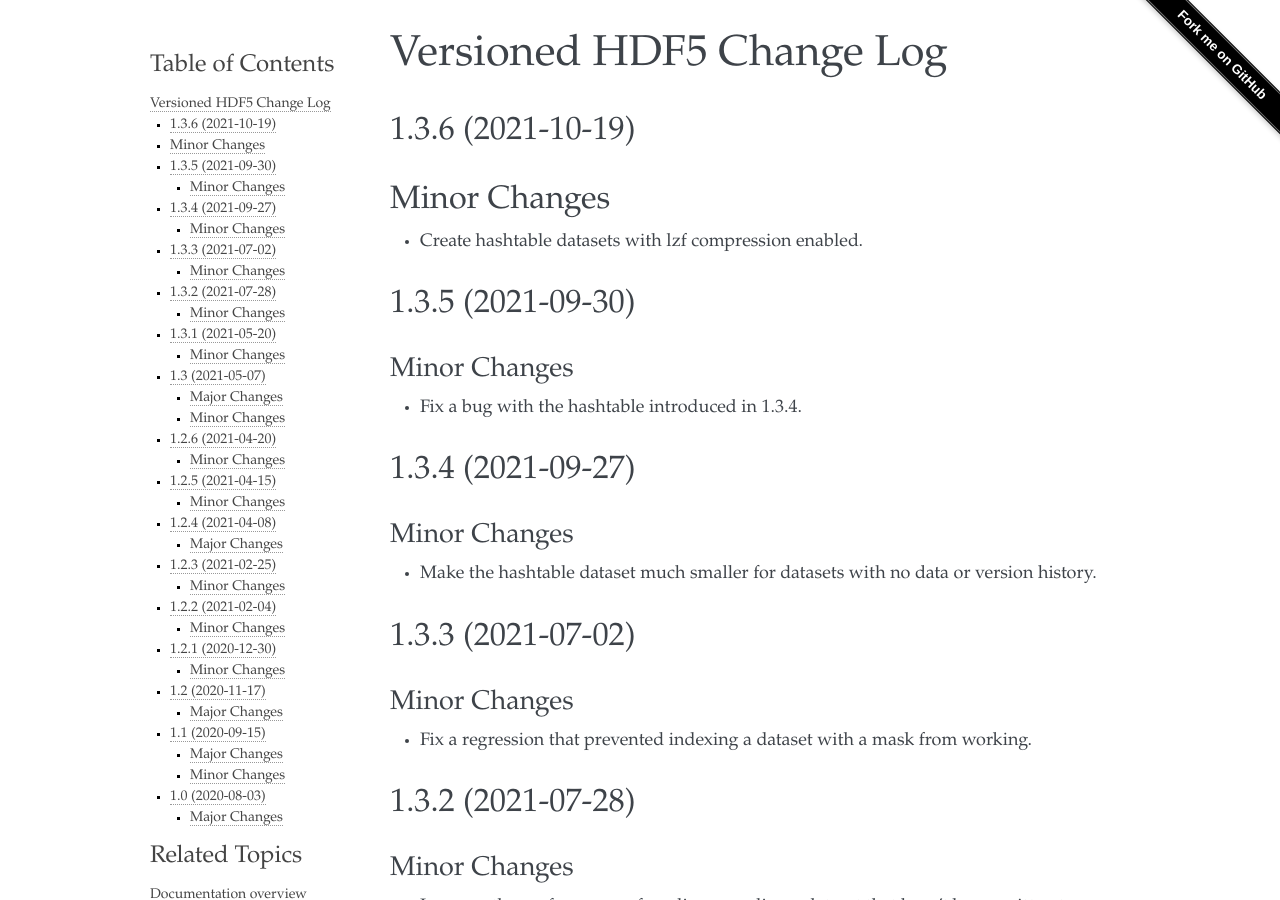
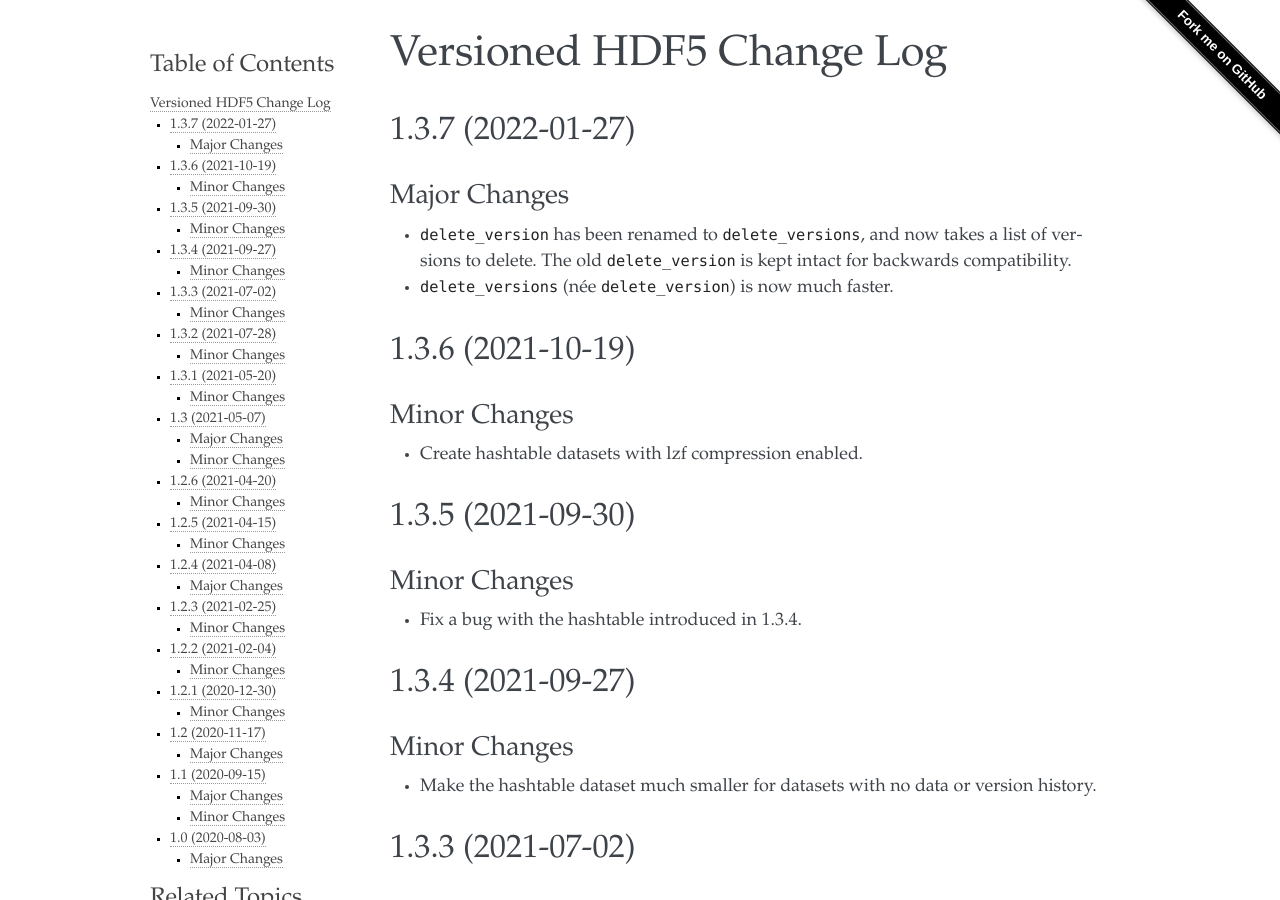
Before and after one commit to deshaw/versioned-hdf5, a Sphinx documentation site: the page built from docs/changelog.md, in a window 1280 px wide and 900 px high. Built offline with Sphinx 7.4.7, drawn with Linux system fonts in a browser that asks for light colours.

Commit message:
Add a changelog for a 1.3.7 release

```diff
--- a/docs/changelog.md
+++ b/docs/changelog.md
@@ -1,9 +1,17 @@
 Versioned HDF5 Change Log
 =========================
 
+## 1.3.7 (2022-01-27)
+
+### Major Changes
+- `delete_version` has been renamed to `delete_versions`, and now takes a list
+  of versions to delete. The old `delete_version` is kept intact for backwards
+  compatibility.
+- `delete_versions` (née `delete_version`) is now much faster.
+
 ## 1.3.6 (2021-10-19)
 
-## Minor Changes
+### Minor Changes
 
 - Create hashtable datasets with lzf compression enabled.
 
```
